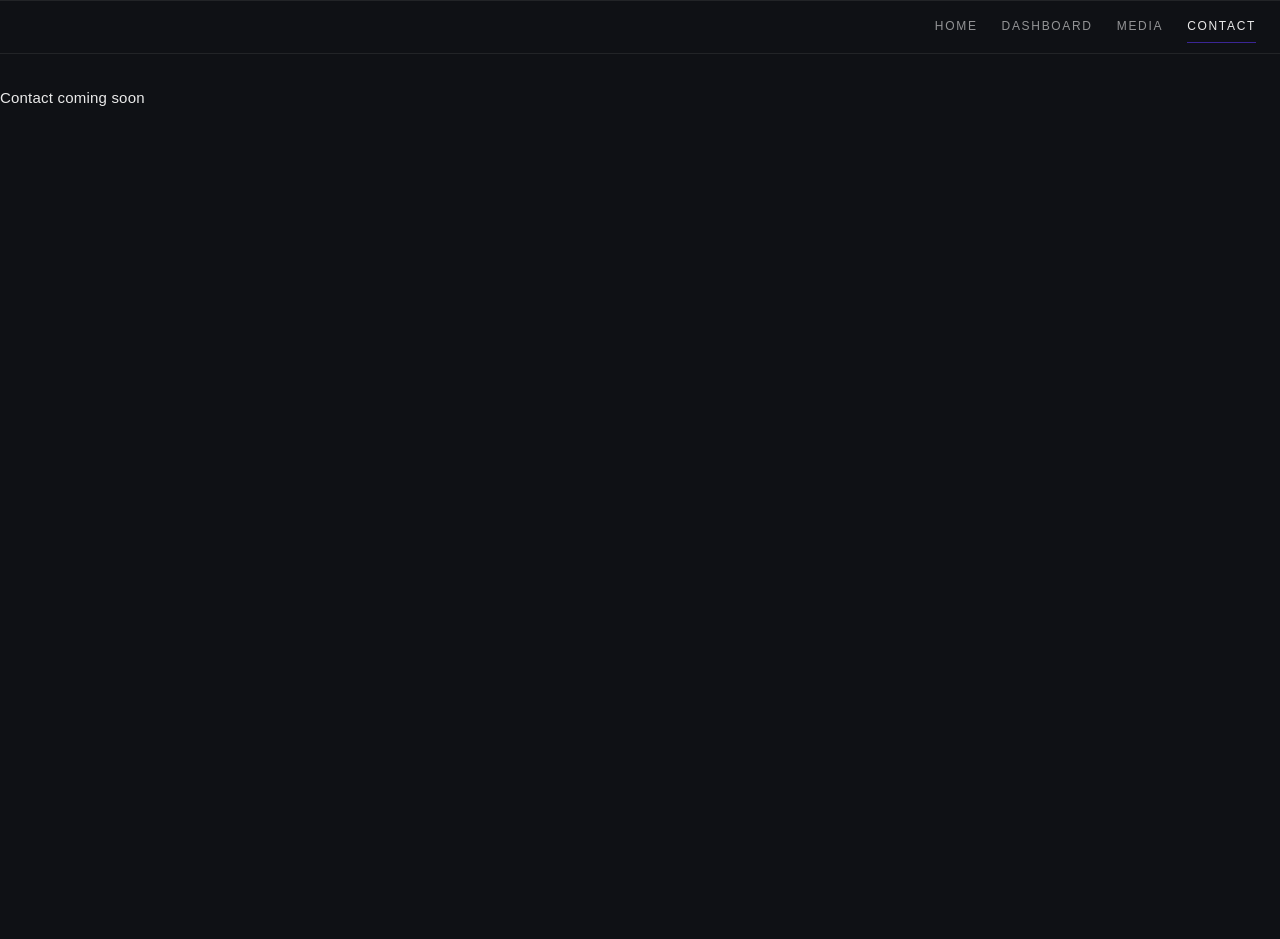
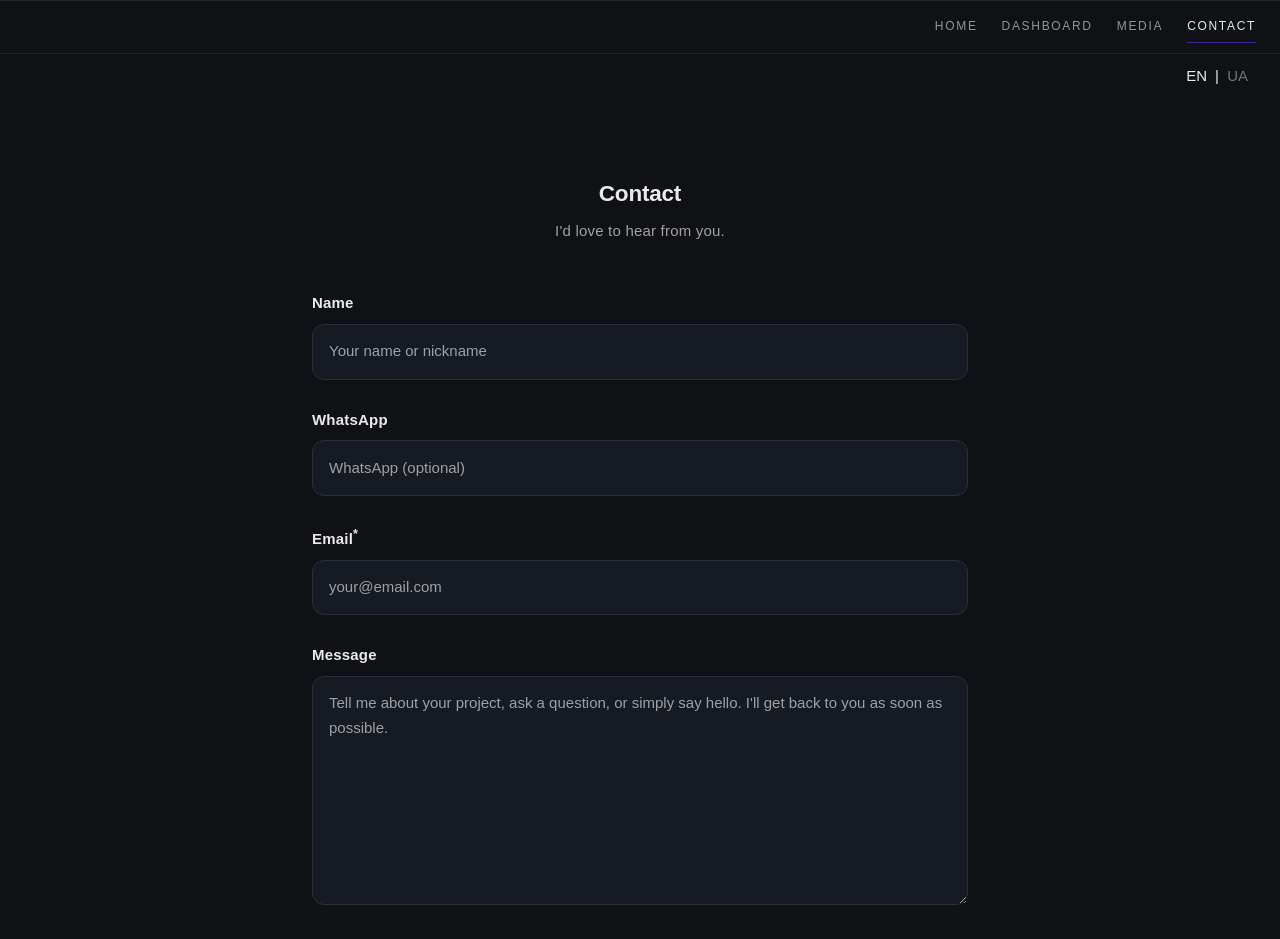
Before and after one commit to SillyCat88/nexia-lab-cv, a React (Vite) app: page /contact in a window 1280 px wide. Shown: the top 939 px of the page. Before the commit the page ends 800 px from the top, so only its background shows below. Built offline with nearby package versions, Linux system fonts and the light colour scheme.

Commit message:
improved CSS for langswitcher, created Contacts page

```diff
--- a/package.json
+++ b/package.json
@@ -10,6 +10,7 @@
     "preview": "vite preview"
   },
   "dependencies": {
+    "@emailjs/browser": "^4.4.1",
     "react": "^18.3.1",
     "react-dom": "^18.3.1",
     "react-router-dom": "^7.18.0"
--- a/src/App.jsx
+++ b/src/App.jsx
@@ -5,7 +5,7 @@ import Home from "./pages/Home/Home";
 import Dashboard from "./pages/Dashboard/dashboard/Dashboard";
 import Media from "./pages/Media/Media";
 import ArticleViewer from "./pages/Media/ArticleViewer";
-import Contact from "./pages/Contact";
+import Contact from "./pages/Contact/Contact";
 import MainLayout from "./layouts/MainLayout";
 
 
--- a/src/pages/Contact.jsx
+++ /dev/null
@@ -1,3 +0,0 @@
- export default function Contact() {
-  return <div className="container">Contact coming soon</div>;
-}
--- /dev/null
+++ b/src/pages/Contact/Contact.jsx
@@ -0,0 +1,173 @@
+import { useState } from "react";
+import emailjs from "@emailjs/browser";
+
+import LanguageSwitcher from "../../components/LanguageSwitcher/LanguageSwitcher";
+import styles from "./Contact.module.css";
+import { contentContact } from "./contentContact";
+
+
+export default function Contact({ lang, setLang }) {
+  const t = contentContact[lang];
+
+  const [formData, setFormData] = useState({
+    name: "",
+    whatsapp: "",
+    email: "",
+    message: "",
+    time: "",
+  });
+
+  const [status, setStatus] = useState(null);
+
+  const [isSending, setIsSending] = useState(false);
+
+  const handleChange = (e) => {
+    const { name, value } = e.target;
+
+    setFormData((prev) => ({
+      ...prev,
+      [name]: value,
+    }));
+  };
+
+  const handleSubmit = async (e) => {
+    e.preventDefault();
+
+    setStatus(null);
+    setIsSending(true);
+
+    const now = new Date().toLocaleString("uk-UA", {
+      dateStyle: "full",
+      timeStyle: "medium",
+    });
+
+    const payload = {
+      name: formData.name,
+      email: formData.email,
+      whatsapp: formData.whatsapp,
+      message: formData.message,
+      time: now,
+    };
+
+    try {
+      await emailjs.send(
+        import.meta.env.VITE_EMAILJS_SERVICE_ID,
+        import.meta.env.VITE_EMAILJS_TEMPLATE_ID,
+        payload,
+        import.meta.env.VITE_EMAILJS_PUBLIC_KEY
+      );
+
+      setStatus("success");
+      setIsSending(false);
+
+      setFormData({
+        name: "",
+        whatsapp: "",
+        email: "",
+        message: "",
+        time: "",
+      });
+    } catch (error) {
+      console.error(error);
+
+      setStatus("error");
+      setIsSending(false);
+    }
+  };
+
+  return (
+    <section className={styles.contact}>
+
+      <LanguageSwitcher
+        lang={lang}
+        setLang={setLang}
+      />
+
+      <div className={styles.container}>
+        <header className={styles.header}>
+          <h1>{t.title}</h1>
+          <p>{t.subtitle}</p>
+        </header>
+
+        <form
+          className={styles.form}
+          onSubmit={handleSubmit}
+          noValidate
+        >
+          <label>
+            <span>{t.nameLabel}</span>
+
+            <input
+              type="text"
+              name="name"
+              value={formData.name}
+              onChange={handleChange}
+              placeholder={t.namePlaceholder}
+            />
+          </label>
+
+          <label>
+            <span>{t.whatsappLabel}</span>
+
+            <input
+              type="tel"
+              name="whatsapp"
+              value={formData.whatsapp}
+              onChange={handleChange}
+              placeholder={t.whatsappPlaceholder}
+            />
+          </label>
+
+          <label>
+            <span>
+              {t.emailLabel}
+              <sup>*</sup>
+            </span>
+
+            <input
+              type="email"
+              name="email"
+              required
+              value={formData.email}
+              onChange={handleChange}
+              placeholder={t.emailPlaceholder}
+            />
+          </label>
+
+          <label>
+            <span>{t.messageLabel}</span>
+
+            <textarea
+              name="message"
+              required
+              rows={8}
+              value={formData.message}
+              onChange={handleChange}
+              placeholder={t.messagePlaceholder}
+            />
+          </label>
+
+          <button
+            type="submit"
+            disabled={isSending}
+          >
+            {isSending ? t.sendingButton : t.submitButton}
+          </button>
+
+          {status === "success" && (
+            <p className={styles.success}>
+              {t.successMessage}
+            </p>
+          )}
+
+          {status === "error" && (
+            <p className={styles.error}>
+              {t.errorMessage}
+            </p>
+          )}
+
+        </form>
+      </div>
+    </section>
+  );
+}
--- /dev/null
+++ b/src/pages/Contact/Contact.module.css
@@ -0,0 +1,132 @@
+.contact {
+  width: 100%;
+  padding: 6rem 0;
+}
+
+.container {
+  width: min(100%, 720px);
+  margin: 0 auto;
+  padding: 0 2rem;
+}
+
+.header {
+  margin-bottom: 3rem;
+  text-align: center;
+
+  h1 {
+    margin-bottom: 0.75rem;
+  }
+
+  p {
+    color: var(--muted);
+  }
+}
+
+.form {
+  display: flex;
+  flex-direction: column;
+  gap: 1.75rem;
+
+  label {
+    display: flex;
+    flex-direction: column;
+    gap: 0.5rem;
+  }
+
+  span {
+    font-weight: 600;
+  }
+
+  input,
+  textarea {
+    width: 100%;
+    padding: 0.9rem 1rem;
+
+    font: inherit;
+    color: var(--text);
+    background: var(--surface);
+
+    border: 1px solid var(--border);
+    border-radius: 12px;
+
+    transition:
+      border-color 0.2s ease,
+      box-shadow 0.2s ease;
+  }
+
+  input::placeholder,
+  textarea::placeholder {
+    color: var(--muted);
+  }
+
+  input:focus,
+  textarea:focus {
+    outline: none;
+    border-color: var(--accent);
+    box-shadow: 0 0 0 3px rgb(88 52 235 / 15%);
+  }
+
+  textarea {
+    min-height: 180px;
+    resize: vertical;
+  }
+
+  button {
+    align-self: center;
+
+    margin-top: 0.5rem;
+    padding: 0.9rem 1.8rem;
+
+    font: inherit;
+    font-weight: 600;
+
+    color: #fff;
+    background: var(--accent);
+
+    border: none;
+    border-radius: 999px;
+
+    cursor: pointer;
+
+    transition:
+      opacity 0.2s ease,
+      transform 0.15s ease;
+  }
+
+  button:hover {
+    opacity: 0.9;
+  }
+
+  button:active {
+    transform: translateY(1px);
+  }
+
+  button:disabled {
+    opacity: 0.7;
+    cursor: not-allowed;
+  }
+}
+
+.success {
+  margin-top: 1rem;
+  color: var(--success);
+}
+
+.error {
+  margin-top: 1rem;
+  color: var(--error);
+}
+
+@media (max-width: 768px) {
+  .contact {
+    padding: 4rem 0;
+  }
+
+  .container {
+    padding: 0 1.25rem;
+  }
+
+  .form button {
+    width: 100%;
+  }
+}
--- /dev/null
+++ b/src/pages/Contact/contentContact.js
@@ -0,0 +1,49 @@
+export const contentContact = {
+  en: {
+    title: "Contact",
+    subtitle: "I'd love to hear from you.",
+
+    nameLabel: "Name",
+    namePlaceholder: "Your name or nickname",
+
+    whatsappLabel: "WhatsApp",
+    whatsappPlaceholder: "WhatsApp (optional)",
+
+    emailLabel: "Email",
+    emailPlaceholder: "your@email.com",
+
+    messageLabel: "Message",
+    messagePlaceholder:
+      "Tell me about your project, ask a question, or simply say hello. I'll get back to you as soon as possible.",
+
+    submitButton: "Send Message",
+    sendingButton: "Sending...",
+
+    successMessage: "Thank you! Your message has been sent.",
+    errorMessage: "Something went wrong. Please try again later.",
+  },
+
+  ua: {
+    title: "Контакти",
+    subtitle: "Чекаю на ваші повідомлення.",
+
+    nameLabel: "Ім'я",
+    namePlaceholder: "Ваше ім'я або нікнейм",
+
+    whatsappLabel: "WhatsApp",
+    whatsappPlaceholder: "WhatsApp (необов'язково)",
+
+    emailLabel: "Електронна пошта",
+    emailPlaceholder: "your@email.com",
+
+    messageLabel: "Повідомлення",
+    messagePlaceholder:
+      "Розкажіть про свій проект, поставте запитання або просто привітайтеся. Я відповім вам найближчим часом.",
+
+    submitButton: "Відправити повідомлення",
+    sendingButton: "Відправлення...",
+
+    successMessage: "Успіх! Ваше повідомлення відправлено.",
+    errorMessage: "Сталася помилка. Спробуйте ще раз пізніше.",
+  },
+};
--- a/src/styles/index.css
+++ b/src/styles/index.css
@@ -22,12 +22,19 @@ ul {
   --bg: #0f1115;
   --surface: #161a22;
   --surface-2: #1c2230;
+
   --text: #eaeaea;
   --muted: #a0a0a0;
+
   --accent:#5834eb;
   --accent-2: #ffe1d6;
+
   --border: #2a2f3a;
   --border-2:#464c52;
+
+  --success: #34c759;
+  --error: #ff4d4f;
+
   --space-1: 4px;
   --space-2: 8px;
   --space-3: 12px;
```
Also changed, not shown: 1 other file (tests, documents, lock files or other folders).
